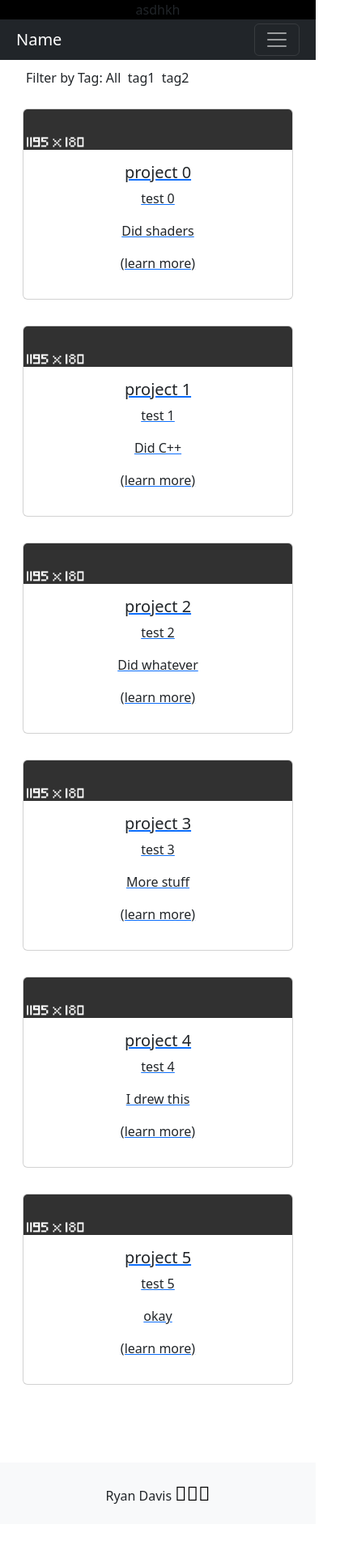
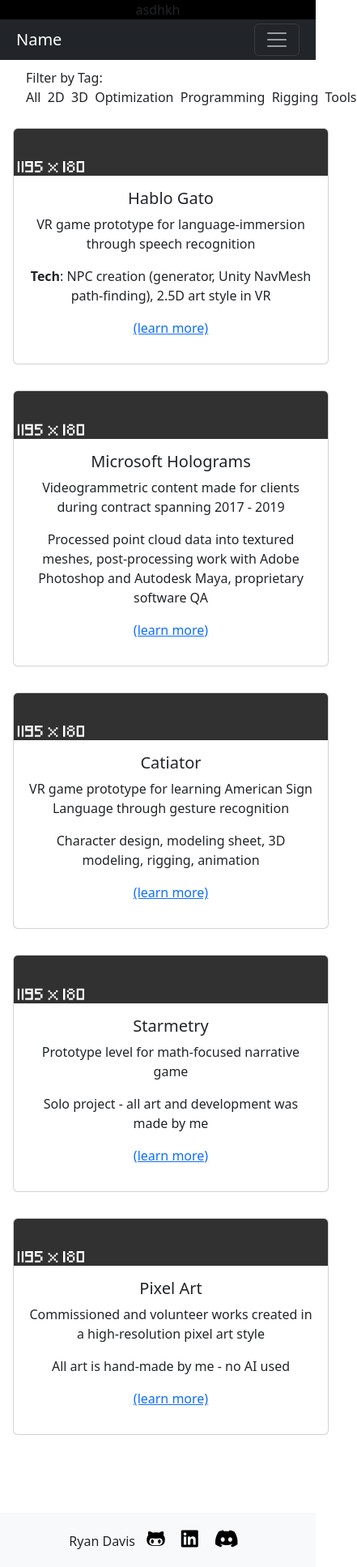
Before and after one commit to DataIsGone/ta-portfolio, a Vue app: page / in a window 390 px wide. Shown: the whole page at 81% size, 441 px wide, since content can reach past the window. Before the commit the page ends 1882 px from the top, so only its background shows below. Built offline with nearby package versions, Linux system fonts and the light colour scheme.

Commit message:
Project cards updated, writing project content on separate doc

```diff
--- a/index.html
+++ b/index.html
@@ -5,7 +5,11 @@
     <link rel="icon" type="image/svg+xml" href="/vite.svg" />
 
     <!-- TODO: remove this later when making own icons -->
-    <link rel="stylesheet" href="https://use.fontawesome.com/releases/v5.15.1/css/all.css">
+    <script src="https://kit.fontawesome.com/351af8417a.js" crossorigin="anonymous"></script>
+
+    <script src="https://code.jquery.com/jquery-3.3.1.slim.min.js"></script>
+    <script src="https://cdnjs.cloudflare.com/ajax/libs/popper.js/1.14.7/umd/popper.min.js"></script>
+    <script src="https://stackpath.bootstrapcdn.com/bootstrap/4.3.1/js/bootstrap.min.js"></script>
 
     <meta name="viewport" content="width=device-width, initial-scale=1.0" />
     <title>Ryan Davis | Tech Artist</title>
--- a/package.json
+++ b/package.json
@@ -16,6 +16,6 @@
   },
   "devDependencies": {
     "@vitejs/plugin-vue": "^4.1.0",
-    "vite": "^4.3.9"
+    "vite": "^4.4.9"
   }
 }
--- a/src/assets/bio.json
+++ /dev/null
@@ -1,3 +0,0 @@
-{
-    "bio": "Lorem ipsum dolor sit amet, consectetur adipiscing elit. Curabitur lobortis tristique tellus, in molestie nisl rhoncus eget. Donec posuere elit a sodales pulvinar. Morbi sit amet interdum nulla. Aenean malesuada non justo vel rutrum. Suspendisse gravida vel est a mattis. Integer mollis velit faucibus ligula accumsan fringilla. Nam eu egestas nibh. Donec feugiat et turpis id elementum. Suspendisse eu tempus neque, non sollicitudin risus. Curabitur consectetur venenatis feugiat. In vitae augue metus. Phasellus porttitor varius feugiat. Ut ex felis, consectetur ut neque sit amet, molestie consectetur nunc. Sed vel magna felis. Vivamus nulla risus, sagittis a iaculis ac, bibendum nec urna. Nulla eu velit a magna maximus rutrum."
-}
--- a/src/assets/projectcards.json
+++ b/src/assets/projectcards.json
@@ -1,8 +1,43 @@
 [
-    { "id": 0, "name": "project 0", "desc": "test 0", "task": "Did shaders", "preview": "src/assets/img/cardTest1.png", "tags": ["tag2", "tag1"] },
-    { "id": 1, "name": "project 1", "desc": "test 1", "task": "Did C++", "preview": "src/assets/img/cardTest1.png", "tags": ["tag1"] },
-    { "id": 2, "name": "project 2", "desc": "test 2", "task": "Did whatever", "preview": "src/assets/img/cardTest1.png", "tags": ["tag1"] },
-    { "id": 3, "name": "project 3", "desc": "test 3", "task": "More stuff", "preview": "src/assets/img/cardTest1.png", "tags": ["tag1"] },
-    { "id": 4, "name": "project 4", "desc": "test 4", "task": "I drew this", "preview": "src/assets/img/cardTest1.png", "tags": ["tag1", "tag2"] },
-    { "id": 5, "name": "project 5", "desc": "test 5", "task": "okay", "preview": "src/assets/img/cardTest1.png", "tags": ["tag1"] }
+    {
+        "id": 0,
+        "name": "Hablo Gato",
+        "desc": "VR game prototype for language-immersion through speech recognition",
+        "role": "<b>Tech</b>: NPC creation (generator, Unity NavMesh path-finding), 2.5D art style in VR",
+        "preview": "src/assets/img/cardTest1.png",
+        "tags": ["Tools", "Programming", "2D"]
+    },
+    {
+        "id": 1,
+        "name": "Microsoft Holograms",
+        "desc": "Videogrammetric content made for clients during contract spanning 2017 - 2019",
+        "role": "Processed point cloud data into textured meshes, post-processing work with Adobe Photoshop and Autodesk Maya, proprietary software QA",
+        "preview": "src/assets/img/cardTest1.png",
+        "tags": ["Optimization", "3D"]
+    },
+    {
+        "id": 2,
+        "name": "Catiator",
+        "desc": "VR game prototype for learning American Sign Language through gesture recognition",
+        "role": "Character design, modeling sheet, 3D modeling, rigging, animation",
+        "preview": "src/assets/img/cardTest1.png",
+        "tags": ["Rigging", "3D"]
+    },
+    {
+        "id": 3,
+        "name": "Starmetry",
+        "desc": "Prototype level for math-focused narrative game",
+        "role": "Solo project - all art and development was made by me",
+        "preview": "src/assets/img/cardTest1.png",
+        "tags": ["Programming", "2D"]
+    },
+    {
+        "id": 4,
+        "name": "Pixel Art",
+        "desc": "Commissioned and volunteer works created in a high-resolution pixel art style",
+        "role": "All art is hand-made by me - no AI used",
+        "preview": "src/assets/img/cardTest1.png",
+        "tags": ["2D"]
+    }
+
 ]
--- a/src/assets/socialmedia.json
+++ b/src/assets/socialmedia.json
@@ -1,14 +1,14 @@
 {
     "github": {
-        "icon": "fa-brands fa-github",
+        "icon": "fa-brands fa-github-alt",
         "url": "https://github.com/DataIsGone"
     },
     "linkedin": {
-        "icon": "fa-brands fa-linkedin-in",
+        "icon": "fa-brands fa-linkedin",
         "url": "https://www.linkedin.com/in/ryanalexdavis/"
     },
-    "devpost": {
-        "icon": "fa-solid fa-trophy",
+    "discord": {
+        "icon": "fa-brands fa-discord",
         "url": "https://devpost.com/NODATA"
     }
 
--- a/src/components/Card.vue
+++ b/src/components/Card.vue
@@ -8,7 +8,7 @@
             cardDesc: String,
             cardProjId: Number,
             cardImg: String,
-            cardTask: String
+            cardRole: String
         },
         setup(props) {
             const router = useRouter()
@@ -24,17 +24,17 @@
 </script>
 
 <template>
-    <a href="#" @click.prevent="goToPage(cardProjId)">
     <div class="card mb-3">
         <img class="card-img-top" :src="cardImg" alt="Card image cap">
         <div class="card-body">
             <h5 class="card-title">{{ cardTitle }}</h5>
             <p class="card-text">{{ cardDesc }}</p>
-                <p class="card-text">{{ cardTask }}</p>
+            <p class="card-text" v-html="cardRole"></p>
+            <a href="#" @click.prevent="goToPage(cardProjId)">
                 <p>(learn more)</p>
+            </a>
         </div>
     </div>
-    </a>
 </template>
 
 <style scoped>
--- a/src/components/IconLink.vue
+++ b/src/components/IconLink.vue
@@ -1,5 +1,5 @@
 <template>
-    <a :link="link" target="_blank">
+    <a class="icon" :href="link" target="_blank" rel="noopener noreferrer">
       <i :class="iconClass"></i>
     </a>
   </template>
@@ -26,4 +26,7 @@
     font-size: 24px;
     color: #000;
   }
+  .icon {
+    padding: 0px 10px;
+  }
   </style>
--- a/src/components/Nav.vue
+++ b/src/components/Nav.vue
@@ -26,8 +26,8 @@
   };
   </script>
 
-  <style scoped>
+<style scoped>
     .navbar {
         padding: 5px 20px;
     }
-  </style>
+</style>
--- a/src/components/routes/AboutRoute.vue
+++ b/src/components/routes/AboutRoute.vue
@@ -3,12 +3,12 @@ import IconLink from '../IconLink.vue'
 
 import { ref, onMounted } from 'vue';
 
-const bio = ref([]);
+const about = ref([]);
 const socialMedia = ref([]);
 
 onMounted(async () => {
-  const bioResponse = await fetch('src/assets/bio.json');
-  bio.value = await bioResponse.json();
+  const aboutResponse = await fetch('src/assets/about.json');
+  about.value = await aboutResponse.json();
   const smResponse = await fetch('src/assets/socialmedia.json');
   socialMedia.value = await smResponse.json();
 });
@@ -18,15 +18,25 @@ onMounted(async () => {
 <template>
   <div class="row">
     <div class="col-sm"></div>
+    <div class="col-sm">
+      <span v-html="about.bio"></span>
+    </div>
   </div>
+
+  <div class="row">
+    <!-- ACCOMPLISHMENTS -->
+    <div class="col-sm">
+      <span v-for="(accomplishment, index) in about.accomplishments" :key="index">
+        <span v-html="accomplishment"></span>
+        <br v-if="index < about.accomplishments.length - 1" />
+      </span>
+    </div>
+  </div>
+
+  <!-- SOCIAL MEDIA -->
   <div class="row">
     <div class="col-sm">
-      <span>{{ bio.bio }}</span>
-    </div>
-  </div>
-  <div class="row">
-    <div class="col-sm">
-      <IconLink v-for="(socialMedia, index) in socialMedia"
+      <IconLink class="icon" v-for="(socialMedia, index) in socialMedia"
         :key="index"
         :link="socialMedia.url"
         :iconClass="socialMedia.icon">
@@ -36,4 +46,7 @@ onMounted(async () => {
 </template>
 
 <style scoped>
+  .row {
+    padding: 1em 3em;
+  }
 </style>
--- a/src/components/routes/ProjectsRoute.vue
+++ b/src/components/routes/ProjectsRoute.vue
@@ -57,7 +57,7 @@
           :cardTitle="item.name"
           :cardDesc="item.desc"
           :cardImg="item.preview"
-          :cardTask="item.task"
+          :cardRole="item.role"
           :cardProjId="item.id"/>
     </div>
   </div>
```
Also changed, not shown: src/assets/about.json (added, +8 -0 lines), src/assets/sizzle.json (deleted, +0 -14 lines), 1 other file (tests, documents, lock files or other folders). Lines whose indentation alone changed are shown as unchanged.
